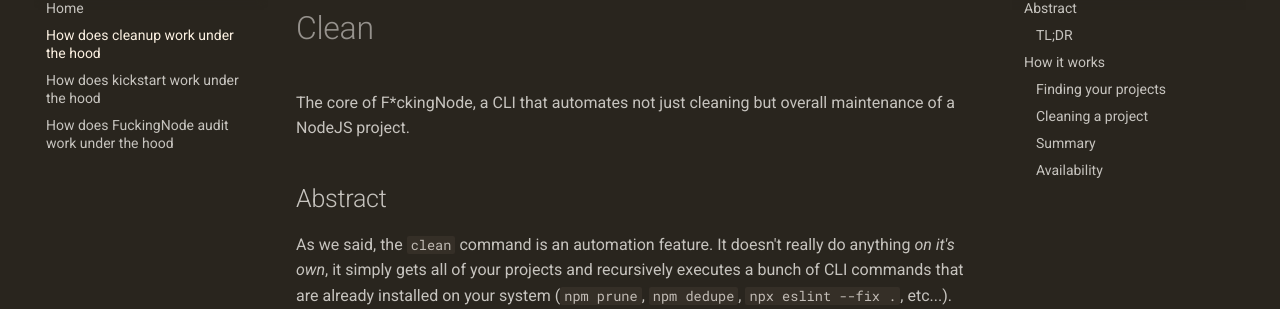
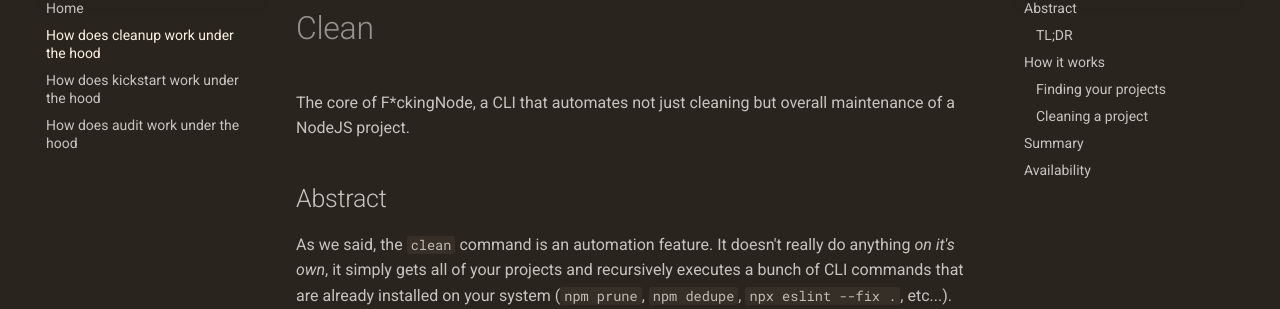
Before and after one commit to ZakaHaceCosas/FuckingNode, an MkDocs documentation site: the page built from docs/learn/clean.md, in a window 1280 px wide. Shown: the part 178-487 px from the top of the page. Built offline with MkDocs 1.6.1 and Material for MkDocs 9.7.7, drawn with Linux system fonts in a browser that asks for light colours; comment, search, counter and statistics services are not loaded.

Commit message:
i always mess smth up

```diff
--- a/docs/learn/clean.md
+++ b/docs/learn/clean.md
@@ -129,12 +129,12 @@
 
 ---
 
-### Summary
+## Summary
 
 We basically run the CLI commands you'd run by yourself recursively across all of your projects, saving you a lot of time.
 
 ---
 
-### Availability
+## Availability
 
 This feature has been released and is available since `v1.0.0`. It's fully available on NodeJS projects and partially available on Deno and Bun projects. To learn more about cross-runtime compatibility, [refer to this page](../manual/cross-runtime.md).
--- a/mkdocs.yml
+++ b/mkdocs.yml
@@ -29,7 +29,7 @@
           - Home: "learn/index.md"
           - How does cleanup work under the hood: "learn/clean.md"
           - How does kickstart work under the hood: "learn/kickstart.md"
-          - How does FuckingNode audit work under the hood: "learn/audit.md"
+          - How does audit work under the hood: "learn/audit.md"
 
     - Roadmap: "about/roadmap.md"
     - Brand guidelines: "about/branding.md"
@@ -61,6 +61,7 @@
     - social
     - redirects:
           redirect_maps:
+              "about.md": "about/roadmap.md"
               "repo.md": "https://github.com/ZakaHaceCosas/FuckingNode"
 
 markdown_extensions:
```
Also changed, not shown: docs/learn/audit.md (+1 -1 lines).
